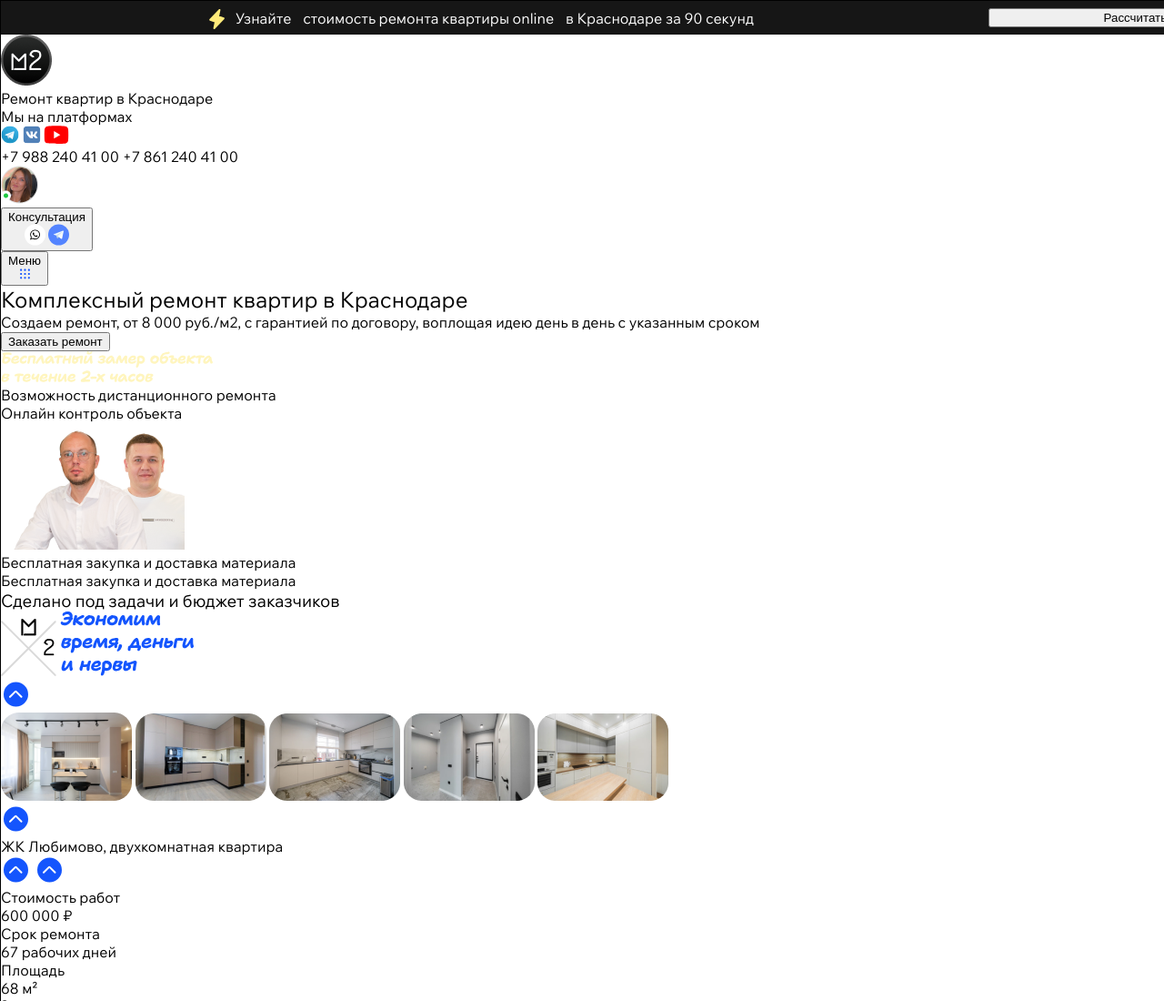
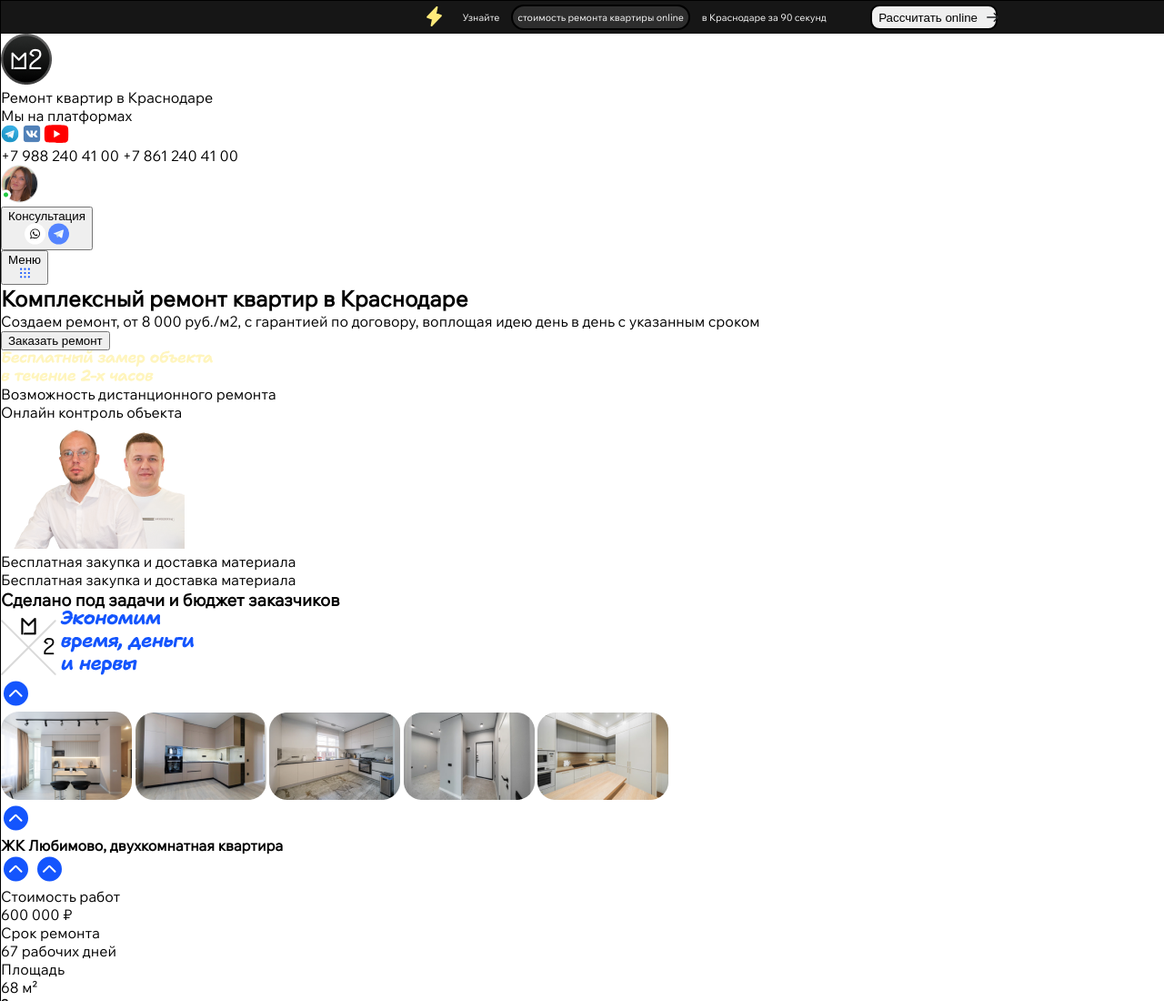
Before and after one commit to OFigurovskaya/renovation, a plain HTML site: page index.html in a window 1280 px wide. Shown: the top 1100 px of the page at 91% size. Drawn offline with Linux system fonts and the light colour scheme.

Commit message:
calculation

```diff
--- a/index.html
+++ b/index.html
@@ -18,7 +18,7 @@
                     <p class="calculation__text2">стоимость ремонта квартиры online</p>
                     <p class="calculation__text3">в Краснодаре за 90 секунд</p>
                 </div>
-                <button class="calculation__btn"><a href="">Рассчитать online</a></button>
+                <button class="calculation__btn"> Рассчитать online</button>
             </div>
             <button class="calculation__close"><a href=""><img src="./src/assets/images/Close.svg" alt="icon"></a></button>
         </div>
--- a/src/colors.scss
+++ b/src/colors.scss
@@ -0,0 +1 @@
+$sizeindex: calc(1vw + 1vh);
--- a/src/fonts.scss
+++ b/src/fonts.scss
@@ -2,7 +2,7 @@
     font-family: 'WixMadeforText-Medium';
     src: url("./assets/fonts/WixMadeforText-Medium.woff2") format("woff2"),
     url("./assets/fonts//WixMadeforText-Medium.woff") format("woff");
-    font-weight: 700;
+    font-weight: 400;
     font-style: normal;
     font-display: swap;
   }
@@ -47,7 +47,7 @@
     font-family: 'WixMadeforTextRegular';
     src: url("./assets/fonts/WixMadeforTextRegular.woff2") format("woff2"),
     url("./assets/fonts/WixMadeforTextRegular.woff") format("woff");
-    font-weight: 700;
+    font-weight: 400;
     font-style: normal;
     font-display: swap;
   }
--- a/src/style.scss
+++ b/src/style.scss
@@ -1,5 +1,6 @@
 @import './fonts.scss';
 @import './settings.scss';
+@import './colors.scss';
 
 .container {
     min-width: 1512px;
@@ -10,26 +11,28 @@
     background-color: #161616;
     display: grid;
     grid-template-columns: 2fr 5vw;
-    padding: 1vh 0;
+    padding: 0.5vh 0;
 
     &__wrapper {
         display: grid;
-        grid-template-columns: 3fr 1fr;
+        grid-template-columns: 66% 34%;
     }
 
     &__descr {
         display: flex;
         margin: 0 auto;
         align-items: center;
-        justify-content: center;
+        justify-content: flex-end;
         gap: 1vw;
-
+        width: 90%;
     }
 
     &__text1,
     &__text2,
     &__text3 {
         color: white;
+        font-size: calc($sizeindex * 0.51);
+        font-family: 'WixMadeforTextRegular';
     }
 
     &__text1 {
@@ -39,9 +42,36 @@
     &__text1::before {
         content: url('./assets/images/lightning.svg');
         display: inline-flex;
-        right: 70px;
+        top: -5px;
+        right: 60px;
         position: absolute;
     }
+
+    &__text2 {
+        display: block;
+        padding: 5px;
+        border: 2px solid black;
+        border-radius: 25px;
+        background-color: #2D2D2D;
+    }
+
+    &__btn {
+        border: 2px solid black;
+        border-radius: 10px;
+        max-width: 11vw;
+        position: relative;
+        padding: 0 auto;
+    }
+
+    &__btn::after {
+        content: url('./assets/images/arrow.svg');
+        display: inline-flex;
+        right: -10px;
+        position: relative;
+    }
+
+
+
 
     &__close {
         background-color: transparent;
```
Also changed, not shown: src/colors.css (added), src/effects.css (added), src/fonts.css (added), src/settings.css (added), src/style.css, 5 other files.
